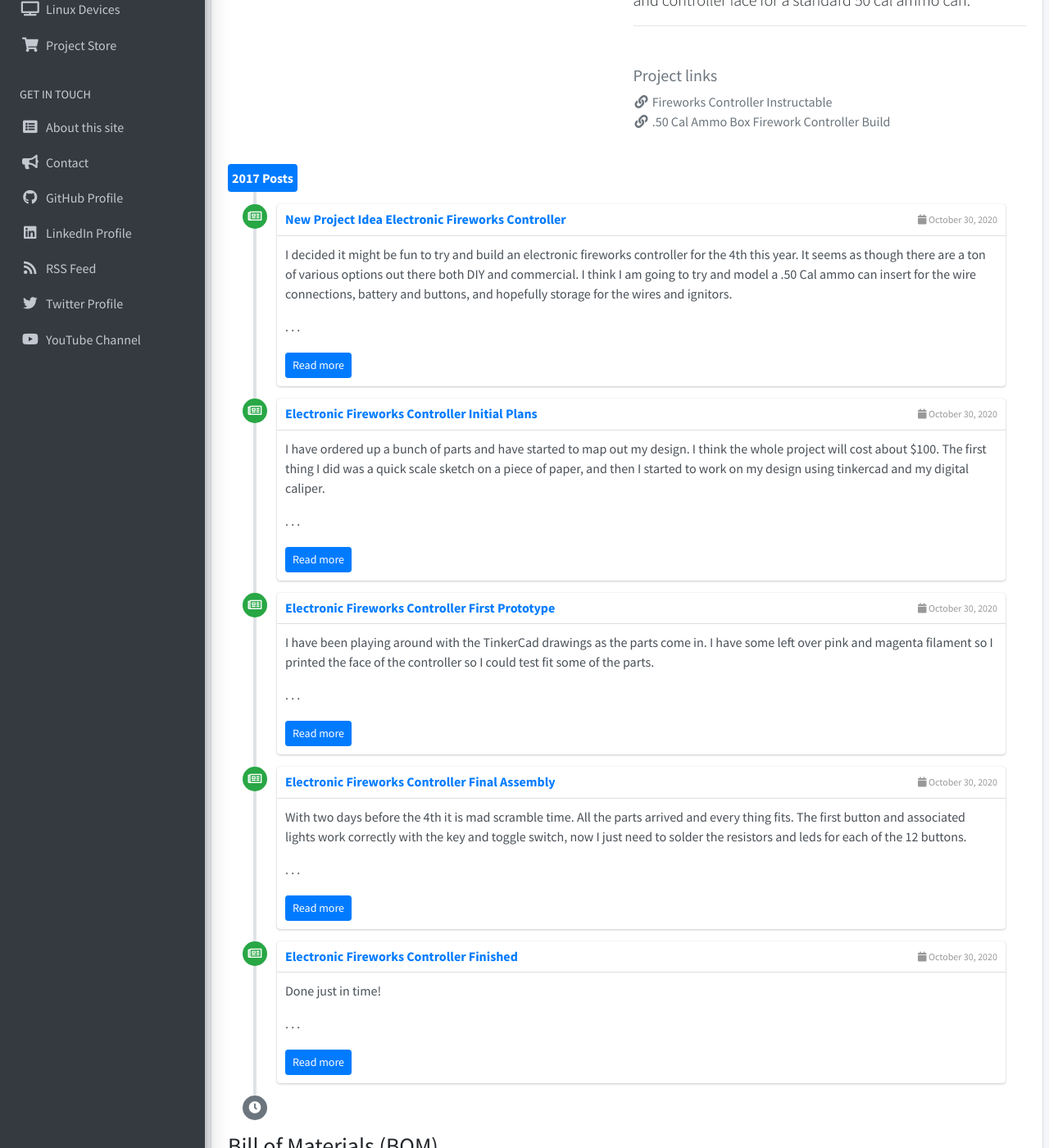
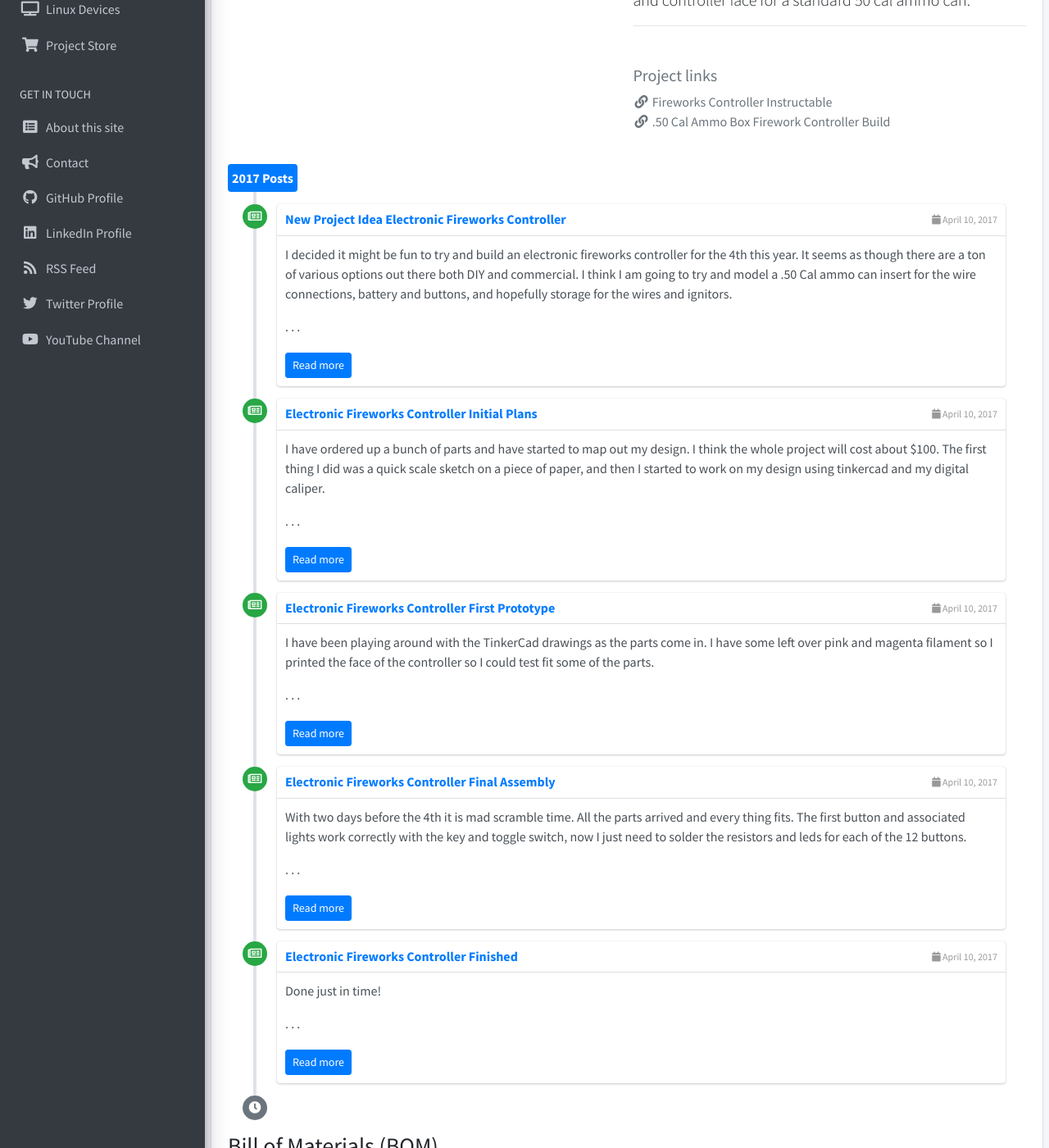
Before and after one commit to garthvh/garthvh.github.io, a Jekyll site: the page built from _projects/12-Cue-Ammo-Can-Fireworks-Controller.md, in a window 1280 px wide and 1400 px high, scrolled down 284 px. Shown: the whole window at 82% size. Built offline with Jekyll 4.4.1, drawn with Linux system fonts in a browser that asks for light colours; nearby versions of some CDN libraries.

Commit message:
fix tag links

```diff
--- a/_config.yaml
+++ b/_config.yaml
@@ -2,7 +2,7 @@
 # Blog Settings
 #
 author: Garth Vander Houwen
-description: A website I use to document the assorted hardware, software and projects I am working on.  It has been useful for me, hopefully others find some of it interesting and useful too.
+description: A website I use to document the assorted hardware, software and projects I have worked on.
 url: https://garthvh.com
 name: GVH
 title: Garth's Stuff
--- a/_includes/article.html
+++ b/_includes/article.html
@@ -35,13 +35,13 @@
 								{% if index %}
 								{% if post.tags.size > 0 %}
 								{% for post_tag in post.tags %}
-									<a class="badge badge-secondary" href="/tag/{{ post_tag | slugify }}/">{{ post_tag }}</a>
+									<a class="badge badge-secondary" href="/tag/{{ post_tag | slugify }}">{{ post_tag }}</a>
 								{% endfor %}
 								{% endif %}
 								{% else %}
 								{% if page.tags.size > 0 %}
 								{% for post_tag in page.tags %}
-									<a class="badge badge-secondary" href="/tag/{{ post_tag | slugify }}/">{{ post_tag }}</a>
+									<a class="badge badge-secondary" href="/tag/{{ post_tag | slugify }}">{{ post_tag }}</a>
 								{% endfor %}
 								{% endif %}
 								{% endif %}
--- a/_projects/12-Cue-Ammo-Can-Fireworks-Controller.md
+++ b/_projects/12-Cue-Ammo-Can-Fireworks-Controller.md
@@ -1,14 +1,17 @@
 ---
 layout: project
 title: 12 Cue Ammo Can Fireworks Controller
+date: 2017-04-10 8:00
+updated: 2017-07-04 8:00
 summary: 12 cue fireworks controller powered by a lead acid battery with a custom tinkercad designed and 3D printed insert and controller face for a standard 50 cal ammo can.
 featured_image: '/assets/img/fireworks/12_all_test.jpg'
 photos_path: /assets/img/fireworks
-redirect_from: /category/fireworks/
+redirect_from:
+ - /category/fireworks/
+ - /project/12-Cue-Ammo-Can-Fireworks-Controller/
 project_status: Complete
 tag: Fireworks
 order: 2
-redirect_from: /project/12-Cue-Ammo-Can-Fireworks-Controller/
 ---
 
 <h3> Bill of Materials (BOM)<h3>
```
Also changed, not shown: _projects/Blast-Box-Bluetooth-Speaker.md (+2 -1 lines).
